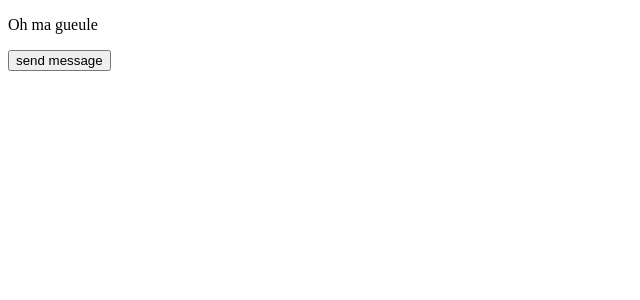
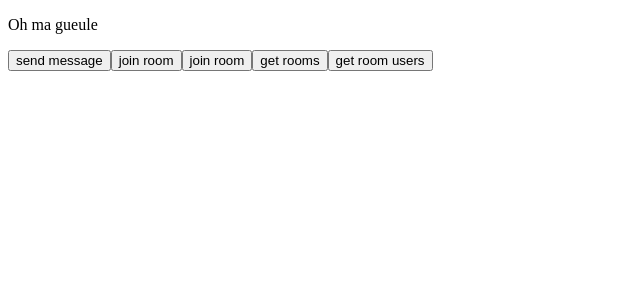
Before and after one commit to buldOo/Omagueule, a React (Vite) app in the folder frontend/: page / in a window 1280 px wide. Shown: the top 300 px of the page, without its empty margins (0-640 px from the left). Built offline with nearby package versions, Linux system fonts and the light colour scheme; no server answers.

Commit message:
added socket chat

```diff
--- a/frontend/src/App.tsx
+++ b/frontend/src/App.tsx
@@ -6,11 +6,32 @@ const App = () => {
     socket.emit('message', { message: 'Hello' });
   }
 
+  const user1JoinRoom1 = () => {
+    socket.emit('join room', { roomId: 'room1', username: 'name1' });
+  }
+
+
+  const user2joinRoom1 = () => {
+    socket.emit('join room', { roomId: 'room1', username: 'name2' });
+  }
+
+  const getRooms = () => {
+    socket.emit('get rooms');
+  }
+
+  const getRoomUsers = () => {
+    socket.emit('get room users', { roomId: 'room1' });
+  }
+
 
   return (
     <div className="App">
       <p>Oh ma gueule</p>
       <button onClick={sendMessage}>send message</button>
+      <button onClick={user1JoinRoom1}>join room</button>
+      <button onClick={user2joinRoom1}>join room</button>
+      <button onClick={getRooms}>get rooms</button>
+      <button onClick={getRoomUsers}>get room users</button>
     </div>
   );
 };
```
Also changed, not shown: 2 other files (tests, documents, lock files or other folders).
